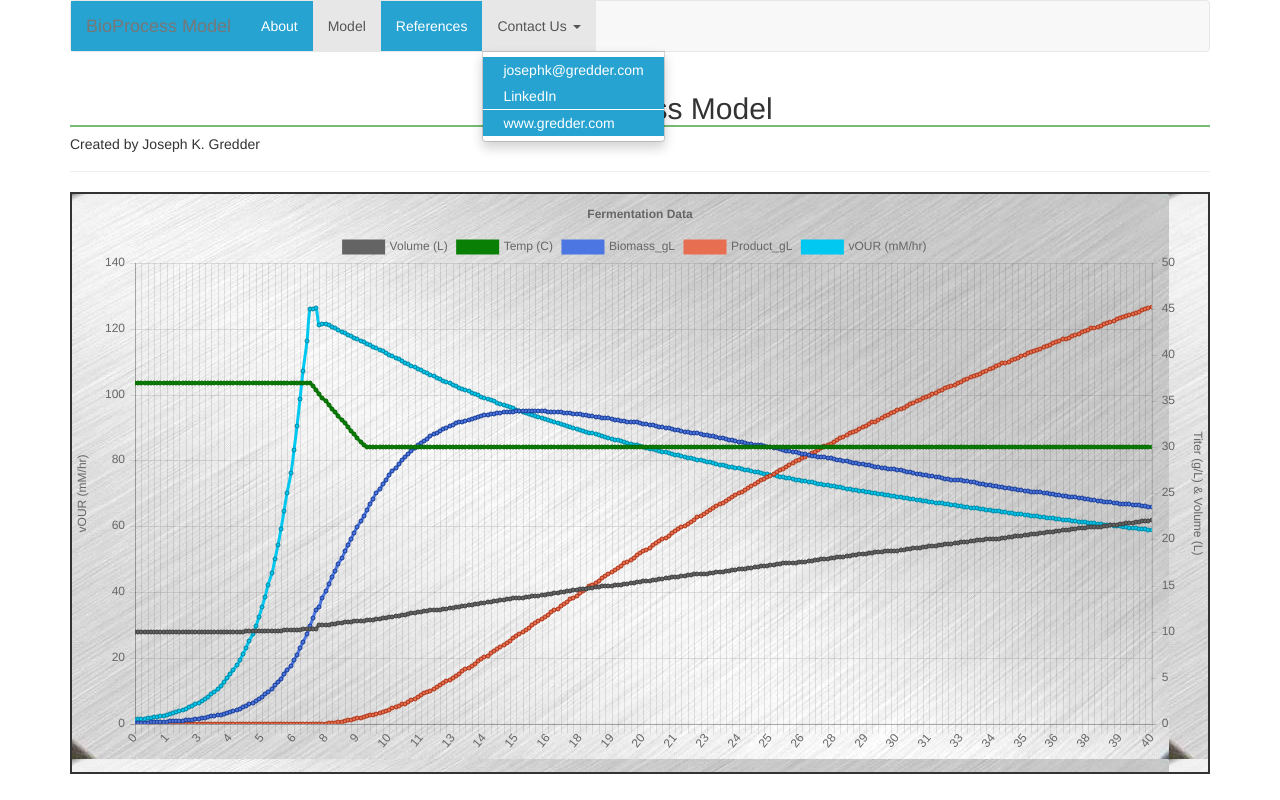
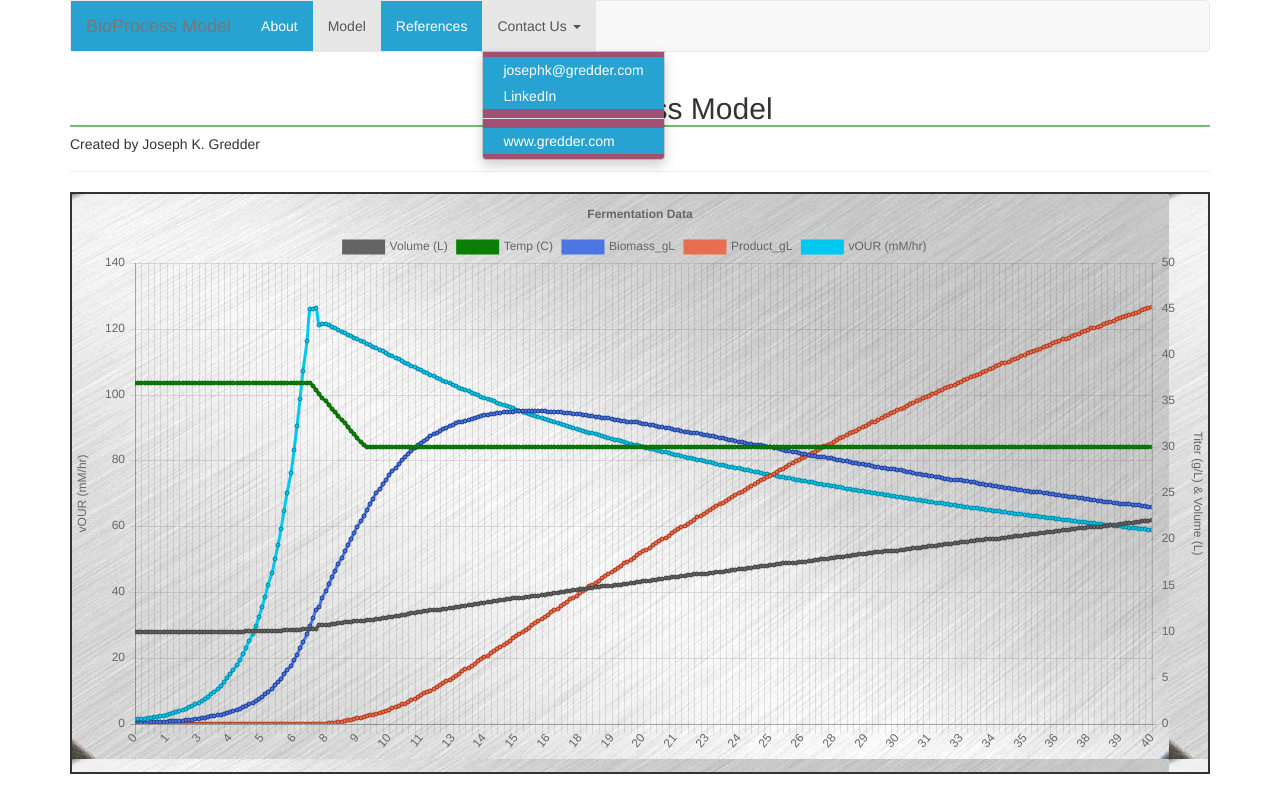
Before and after one commit to jkgredde/jkgredde.github.io, a plain HTML site: page index.html in a window 1280 px wide. Both pictures are taken after a click on the button "Contact Us". Shown: the top 800 px of the page. Drawn offline with nearby package versions, Linux system fonts and the light colour scheme.

Commit message:
Update FermModelStyle.css

```diff
--- a/FermModelStyle.css
+++ b/FermModelStyle.css
@@ -16,12 +16,15 @@ body {
 
 
 }
-#mymenu li{
-    padding: 0;
-    margin: 0;
-    background-color: white;
-    border: 0px;
-    box-shadow: 0px
+.dropdown-menu{
+ color: white;
+ background-color: rgb(160,80,114);
+
+}
+.dropdown-menu li a{
+ color: white;
+ background-color: rgb(160,80,114);
+
 }
 .navbar-brand{
 
```
